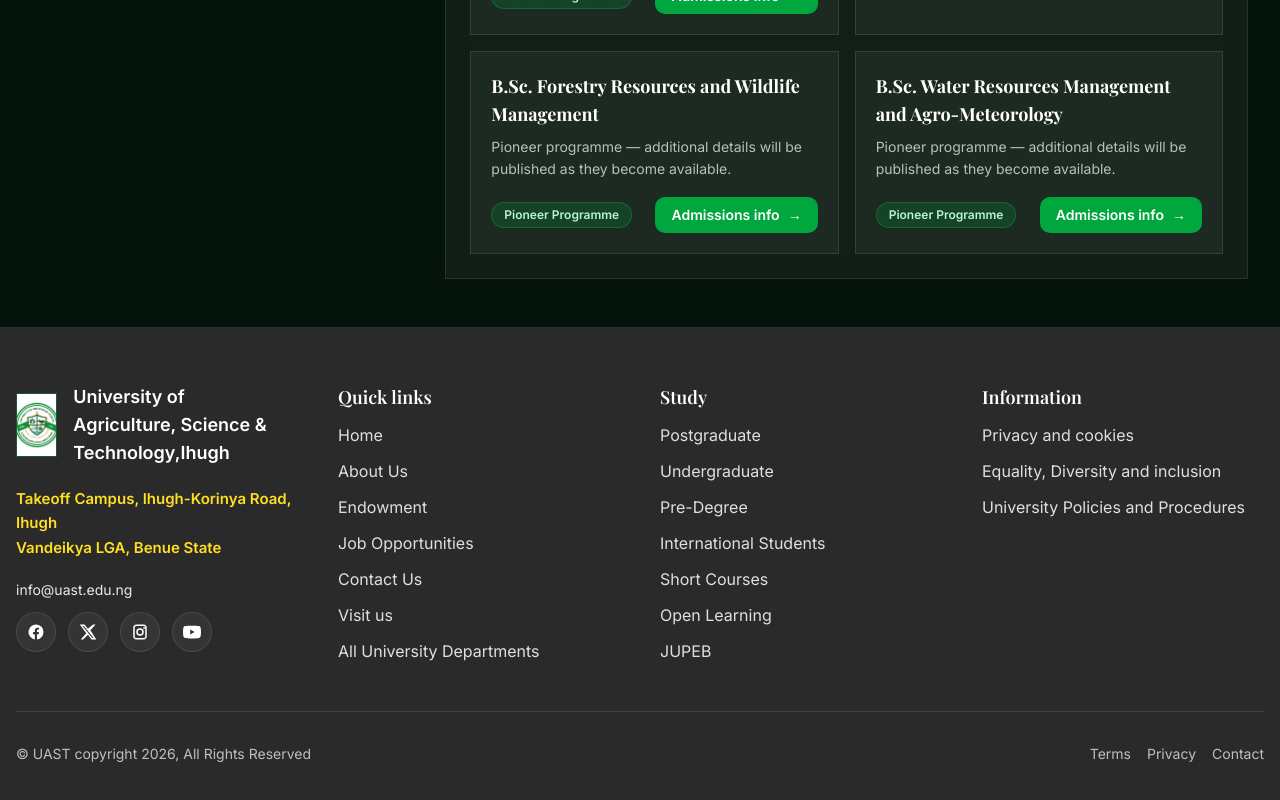
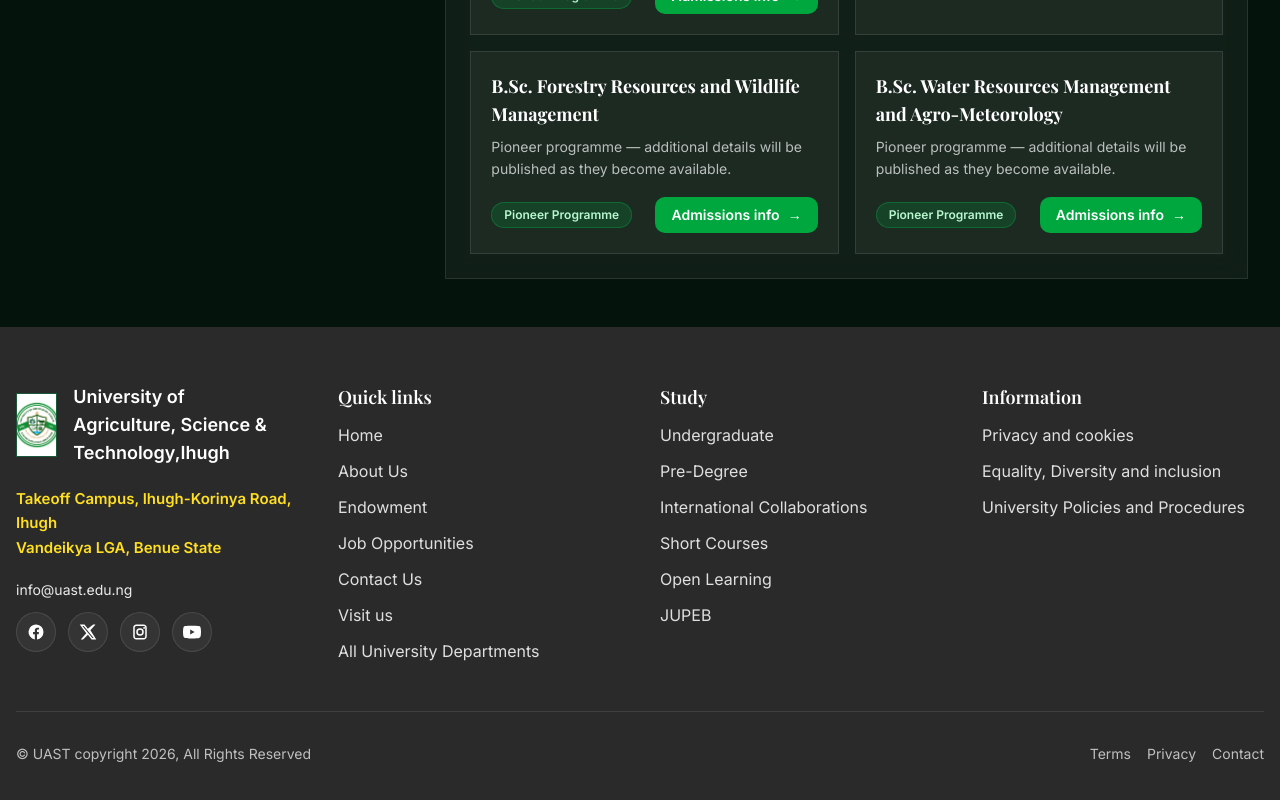
Before and after one commit to SoldierofGod-8/Uni-Website, a Next.js app in the folder uast-university-website/: page /programs in a window 1280 px wide. Shown: the part 1416-2216 px from the top of the page. Built offline with nearby package versions, Linux system fonts and the light colour scheme.

Commit message:
Footer Fixes

```diff
--- a/uast-university-website/src/components/layout/Footer.tsx
+++ b/uast-university-website/src/components/layout/Footer.tsx
@@ -12,10 +12,9 @@ const QUICK_LINKS = [
 ];
 
 const STUDY = [
-  { label: "Postgraduate", href: "/programs" },
   { label: "Undergraduate", href: "/programs" },
   { label: "Pre-Degree", href: "/programs" },
-  { label: "International Students", href: "/programs" },
+  { label: "International Collaborations", href: "/programs" },
   { label: "Short Courses", href: "/programs" },
   { label: "Open Learning", href: "/programs" },
   { label: "JUPEB", href: "/programs" },
```
